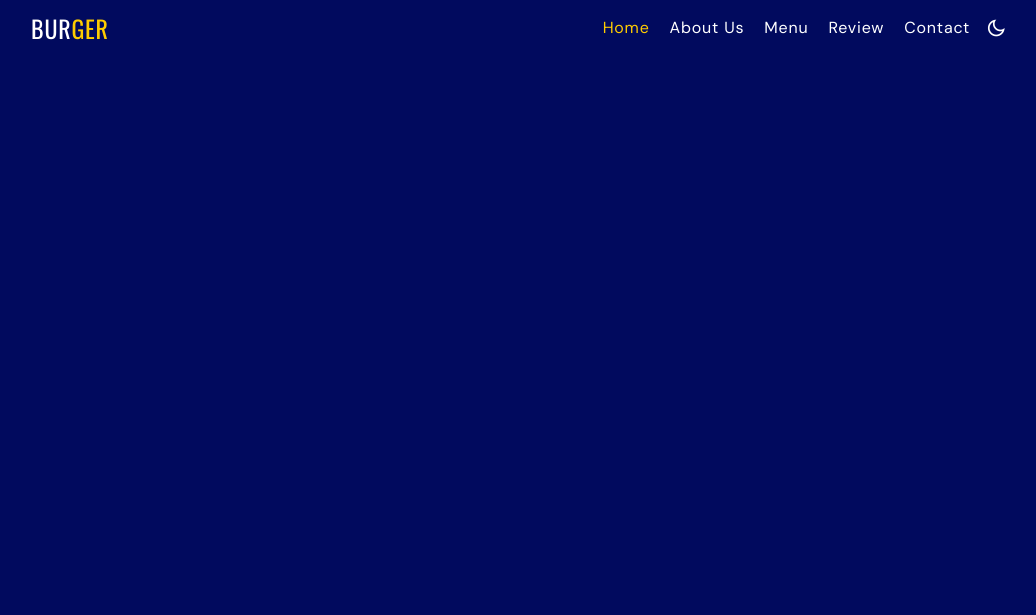
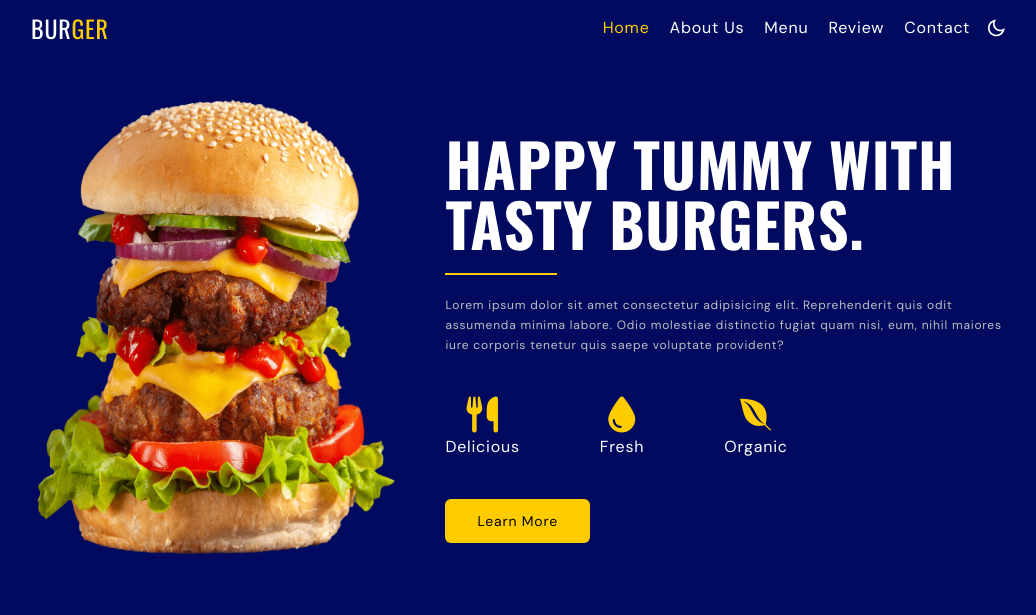
Before and after one commit to FattemaAshraf/Burger_Website_usingTailwindCSS, a website: page src/index.html in a window 1280 px wide. Shown: the whole page, without its empty margins (121-1157 px from the left). Drawn offline with nearby package versions, Linux system fonts and the light colour scheme.

Commit message:
added home section

```diff
--- a/src/index.html
+++ b/src/index.html
@@ -25,7 +25,7 @@
 
     <!--~~~~~~~~~~~~~~~ CSS ~~~~~~~~~~~~~~~-->
     <link href="/dist/output.css" rel="stylesheet" />
-
+    <!-- npx tailwindcss -i ./src/input.css -o ./dist/output.css --watch -->
     <title>Burger Website</title>
   </head>
   <body>
@@ -36,8 +36,7 @@
           <a> Bur<span class="text-secondaryColor">ger</span> </a>
         </div>
         <div
-          class="hidden absolute top-0 left-0 bg-primaryColor w-full py-16 border-b border-secondaryColor
-                 md:block md:border-none md:static md:ml-auto md:py-0 md:w-fit"
+          class="hidden absolute top-0 left-0 bg-primaryColor w-full py-16 border-b border-secondaryColor md:block md:border-none md:static md:ml-auto md:py-0 md:w-fit"
           id="nav-menu"
         >
           <ul class="flex flex-col items-center gap-5 md:flex-row">
@@ -77,12 +76,15 @@
               >
             </li>
           </ul>
-          <div class="absolute top-[0.7rem] right-4 text-2xl cursor-pointer md:hidden" id="nav-close">
-            <i class="ri-close-line hover:bg-red-700 ease-in duration-200 "></i>
+          <div
+            class="absolute top-[0.7rem] right-4 text-2xl cursor-pointer md:hidden"
+            id="nav-close"
+          >
+            <i class="ri-close-line hover:bg-red-700 ease-in duration-200"></i>
           </div>
         </div>
-        <div class="flex items-center gap-5 ">
-          <i class="ri-moon-line text-xl ml-4 cursor-pointer "></i>
+        <div class="flex items-center gap-5">
+          <i class="ri-moon-line text-xl ml-4 cursor-pointer"></i>
           <div id="hamburger" class="md:hidden">
             <i class="ri-menu-2-line text-xl cursor-pointer"></i>
           </div>
@@ -91,6 +93,43 @@
     </header>
     <main>
       <!--~~~~~~~~~~~~~~~ Home ~~~~~~~~~~~~~~~-->
+      <section id="home">
+        <div class="container flex flex-col items-center gap-10 md:flex-row">
+            <div class="mx-auto md:basis-1/2 lg:basis-2/5 animate-movingY">
+              <img src="img/home-image.png" alt="" class="w-60 md:w-full" />
+            </div>
+            <div class="text-center md:text-left  md:basis-1/2 lg:basis-3/5">
+              <h1 class="home__title">HAPPY TUMMY WITH TASTY BURGERS.</h1>
+              <div class="separtor mx-auto md:mx-0"></div>
+              <p class="paragraph">
+                Lorem ipsum dolor sit amet consectetur adipisicing elit.
+                Reprehenderit quis odit assumenda minima labore. Odio molestiae
+                distinctio fugiat quam nisi, eum, nihil maiores iure corporis
+                tenetur quis saepe voluptate provident?
+              </p>
+              <div class="text-base flex items-center justify-center gap-4 py-10 md:justify-start md:gap-20">
+                <div class="text-center">
+                  <i class="fa-solid fa-utensils text-secondaryColor text-4xl"></i>
+                  <br />
+                  Delicious
+                </div>
+
+                <div class="text-center">
+                  <i class="fa-solid fa-droplet text-secondaryColor text-4xl"></i>
+                  <br />
+                  Fresh
+                </div>
+
+                <div class="text-center">
+                  <i class="fa-brands fa-envira text-secondaryColor text-4xl"></i>
+                  <br />
+                  Organic
+                </div>
+              </div>
+              <a href="#" class="btn btn-primary">learn more</a>
+            </div>
+        </div>
+      </section>
 
       <!--~~~~~~~~~~~~~~~ Category ~~~~~~~~~~~~~~~-->
 
--- a/src/input.css
+++ b/src/input.css
@@ -5,8 +5,36 @@
 @tailwind components;
 @tailwind utilities;
 
-@layer {
-    body{
+@layer base {
+    html {
+        @apply scroll-smooth;
+    }
+
+    body {
         @apply text-whiteColor bg-primaryColor tracking-wider font-dmsans;
     }
+
+    section {
+        @apply pt-16 pb-4 md:pt-20;
+    }
 }
+
+@layer components{
+    .btn{
+        @apply inline-block text-sm py-3 px-8 capitalize text-center cursor-pointer rounded-md ease-linear duration-200;
+    }
+    .btn-primary {
+        @apply text-blackColor bg-secondaryColor hover:opacity-75;
+    }
+}
+@layer utilities {
+    .home__title{
+        @apply text-4xl font-oswald font-bold uppercase lg:text-6xl;
+    }
+    .separtor{
+        @apply w-28 h-[2px] bg-secondaryColor my-5;
+    }
+    .paragraph {
+        @apply text-paragraphColor text-xs leading-5;
+    }
+}
--- a/tailwind.config.js
+++ b/tailwind.config.js
@@ -23,6 +23,9 @@ module.exports = {
         keyframes: {
           move: {
             "50%": {transform: 'translateY(-1rem)'}
+          },
+          animation: {
+            'movingY': 'move 2s linear infinite'
           }
         },
         animation: {
```
Also changed, not shown: dist/output.css.
